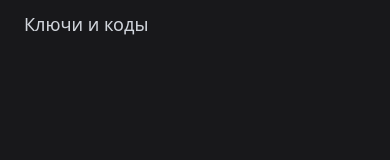
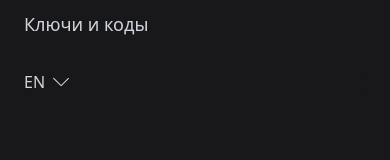
Before and after one commit to pavlikamoiani/RageMarket, a React (Vite) app in the folder rage-frontend/: page / in a window 390 px wide. Both pictures are taken after a click on the button 51 px from the left and 40 px from the top of the page. Shown: the part 333-493 px from the top of the page. Built offline with nearby package versions, Linux system fonts and the light colour scheme.

Commit message:
feat: Add language selection dropdown to Header component for improved localization

```diff
--- a/rage-frontend/src/components/Header.jsx
+++ b/rage-frontend/src/components/Header.jsx
@@ -138,6 +138,28 @@ const Header = () => {
 						<span className="text-gray-300 text-lg">Буст услуги</span>
 						<span className="text-gray-300 text-lg">Ключи и коды</span>
 					</div>
+					<div className="relative z-50 w-full " ref={langRef}>
+						<button
+							onClick={() => setLangOpen(!langOpen)}
+							className="flex items-center justify-start gap-2 w-full bg-[#18181b] text-gray-300 rounded-lg hover:bg-[#23232a] transition text-base"
+						>
+							<span>{currentLang.toUpperCase()}</span>
+							<SlArrowDown className={`w-4 h-4 transition-transform ${langOpen ? 'rotate-180' : ''}`} />
+						</button>
+						{langOpen && (
+							<div className="absolute left-0 right-0 top-full mt-2 bg-[#18181b] rounded-lg border border-gray-700 z-50 shadow-lg overflow-hidden">
+								{languages.map((lang) => (
+									<button
+										key={lang.code}
+										onClick={() => changeLanguage(lang.code)}
+										className={`block w-full text-left px-4 py-3 text-base hover:bg-[#23232a] transition ${currentLang === lang.code ? 'text-purple-500 bg-[#23232a]' : 'text-gray-300'}`}
+									>
+										{lang.name}
+									</button>
+								))}
+							</div>
+						)}
+					</div>
 					<div className="mt-auto flex flex-col gap-4">
 						<button
 							className="w-full py-3 rounded-xl bg-[#18181b] text-white border border-gray-600 text-lg font-medium"
```
